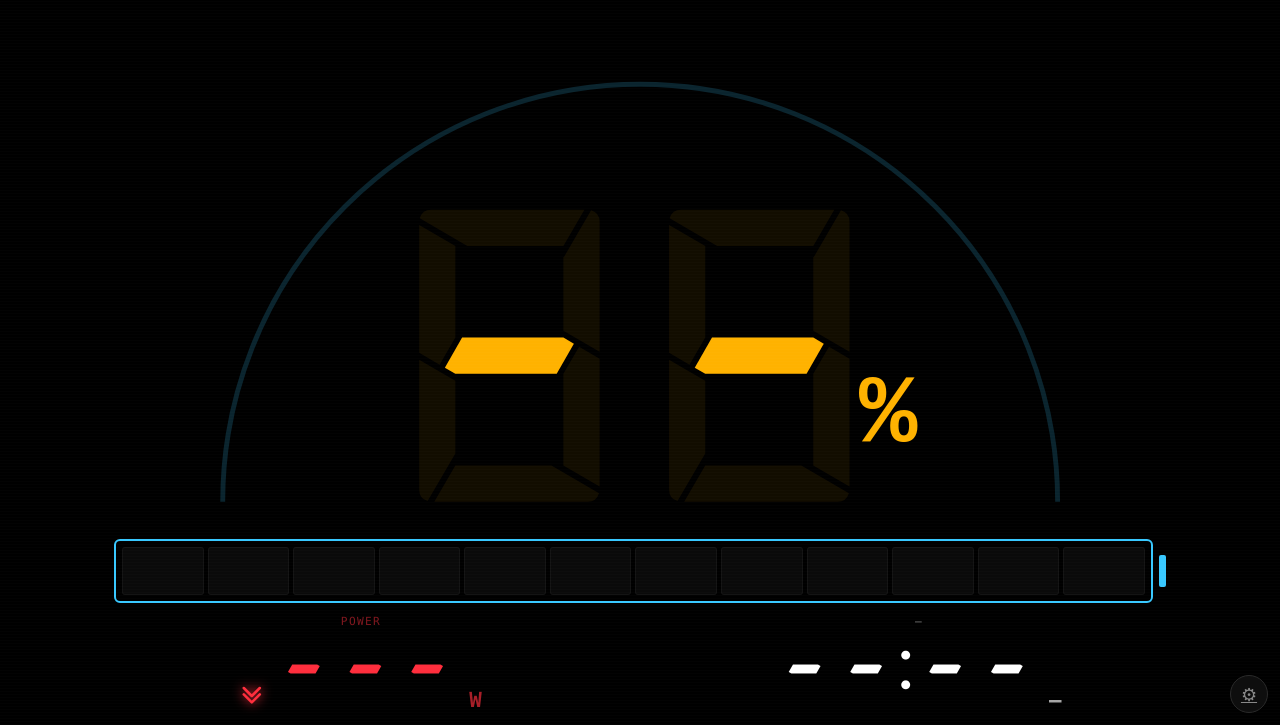
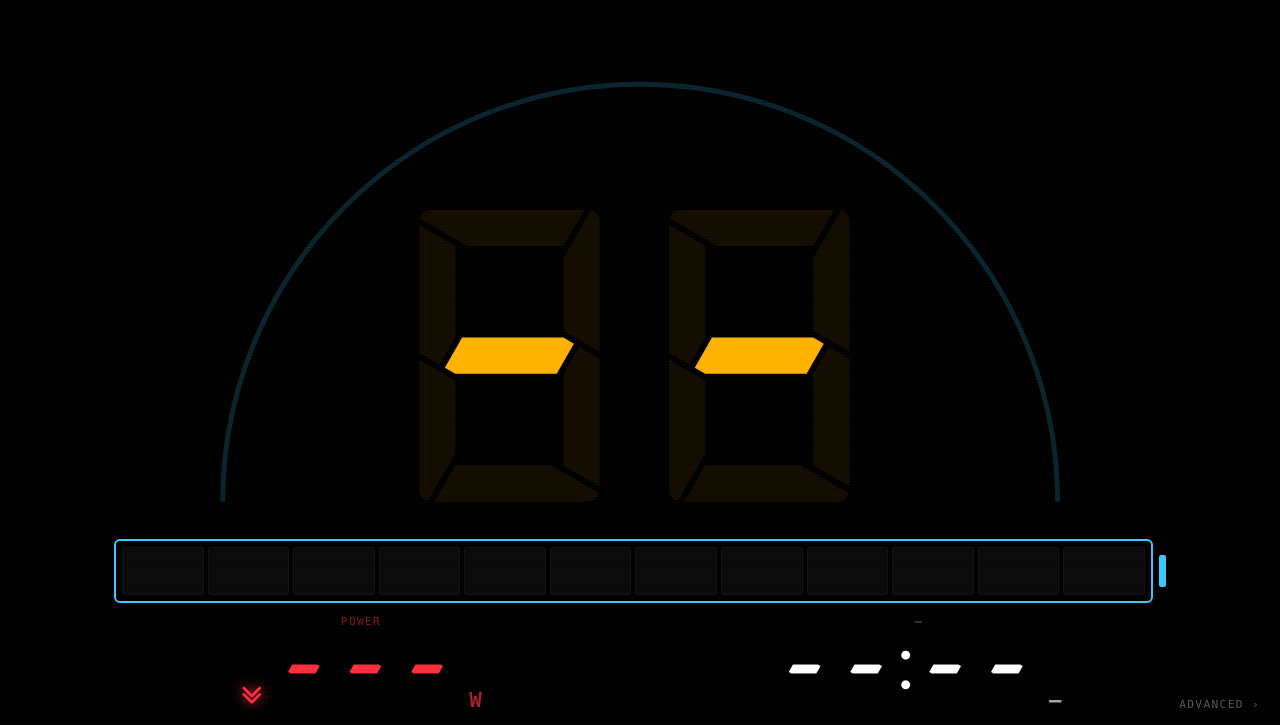
Before and after one commit to yisonPylkita/esphome-jkbms, a plain HTML site: page dashboard/bms-integrated.html in a window 1280 px wide. Shown: the part 75-800 px from the top of the page. Drawn offline with Linux system fonts and the light colour scheme; no server answers; files whose address does not match are found by name.

Commit message:
get rid of % sign

```diff
--- a/dashboard/bms-integrated.html
+++ b/dashboard/bms-integrated.html
@@ -219,10 +219,6 @@
       font-weight: 700;
       letter-spacing: 0.04em;
     }
-    .soc-svg-pct {
-      font-family: var(--seg-font);
-      font-weight: 700;
-    }
     .soc-amber  { fill: var(--bms-amber); filter: drop-shadow(0 0 4px var(--bms-amber-glow)); }
     .soc-red    { fill: var(--bms-red);   filter: drop-shadow(0 0 4px var(--bms-red-glow)); }
     .soc-green  { fill: var(--bms-green); filter: drop-shadow(0 0 4px var(--bms-green-glow)); }
@@ -316,16 +312,26 @@
     /* Power-cell flow icon sits inline with the digits. */
     .bottom-cell.power .flow-icon { width: clamp(20px, 3.2dvh, 28px); height: clamp(20px, 3.2dvh, 28px); }
 
-    /* Toggle button → advanced view */
+    /* Toggle → advanced view. Text-only, same uppercase-monospace label
+       style as the POWER / UNTIL EMPTY captions, so it sits in the same
+       visual register as the rest of the dashboard. */
     .toggle-adv {
-      position: fixed; bottom: 12px; right: 12px;
-      width: 38px; height: 38px;
-      border-radius: 19px;
-      background: rgba(20,20,20,0.7);
-      border: 1px solid #2a2a2a;
-      color: #888; font-size: 18px; cursor: pointer;
-      display: flex; align-items: center; justify-content: center;
-      z-index: 9; backdrop-filter: blur(8px);
+      position: fixed;
+      bottom: max(10px, env(safe-area-inset-bottom));
+      right:  max(14px, env(safe-area-inset-right));
+      font-family: ui-monospace, "JetBrains Mono", "SF Mono", Menlo, monospace;
+      font-size: clamp(10px, 1.4dvh, 13px);
+      letter-spacing: 0.12em;
+      text-transform: uppercase;
+      color: rgba(255, 255, 255, 0.35);
+      text-decoration: none;
+      padding: 4px 6px;
+      z-index: 9;
+    }
+    .toggle-adv:hover,
+    .toggle-adv:focus-visible {
+      color: rgba(255, 255, 255, 0.75);
+      outline: none;
     }
 
 
@@ -369,9 +375,6 @@
         <!-- SOC digits -->
         <text id="soc-digits" class="soc-svg-text soc-amber"
               x="50" y="55" text-anchor="middle" font-size="24" dominant-baseline="alphabetic">--</text>
-        <!-- % glyph (positioned dynamically next to digits) -->
-        <text id="soc-pct" class="soc-svg-pct soc-amber"
-              x="68" y="50" text-anchor="start" font-size="8">%</text>
       </svg>
     </div>
 
@@ -405,7 +408,7 @@
 
   </main>
 
-  <a class="toggle-adv" href="bms-dashboard.html" title="Switch to advanced dashboard" aria-label="Switch to advanced dashboard">⚙</a>
+  <a class="toggle-adv" href="bms-dashboard.html" title="Switch to advanced dashboard" aria-label="Switch to advanced dashboard">advanced ›</a>
 
   <script>
     // ============================================================
@@ -532,21 +535,13 @@
       _lastSoc = soc;
       const v = String(Math.max(0, Math.min(100, Math.round(soc))));
       const digits = $('soc-digits');
-      const ghost = $('soc-ghost');
-      const pct = $('soc-pct');
+      const ghost  = $('soc-ghost');
       digits.textContent = v;
-      ghost.textContent = '8'.repeat(v.length);
+      ghost.textContent  = '8'.repeat(v.length);
       const z = socZone(soc);
       const colorClass = z === 'low' ? 'soc-red' : z === 'high' ? 'soc-green' : 'soc-amber';
       digits.setAttribute('class', `soc-svg-text ${colorClass}`);
-      pct.setAttribute('class', `soc-svg-pct ${colorClass}`);
-      ghost.setAttribute('class', `soc-svg-text soc-ghost ${z}`);
-      // Position the % glyph next to the digits' right edge (dynamic, since
-      // 1- and 2-digit values have very different widths).
-      try {
-        const bbox = digits.getBBox();
-        pct.setAttribute('x', String(bbox.x + bbox.width + 1));
-      } catch {}
+      ghost.setAttribute('class',  `soc-svg-text soc-ghost ${z}`);
     }
 
     // ---- TopBar updates with color thresholds ----
```
